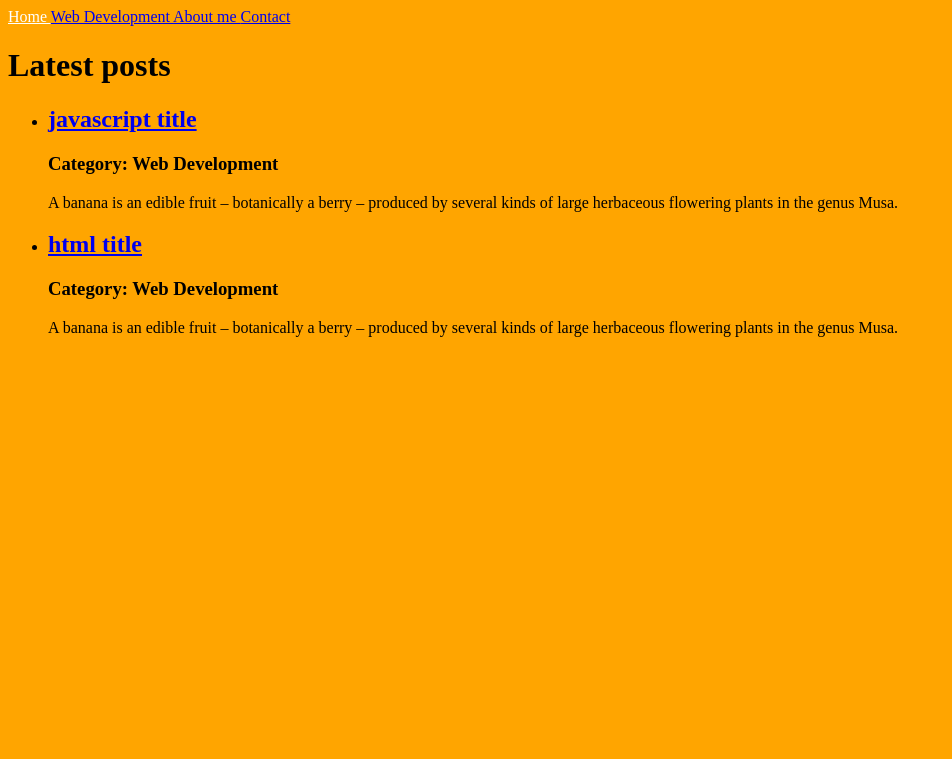
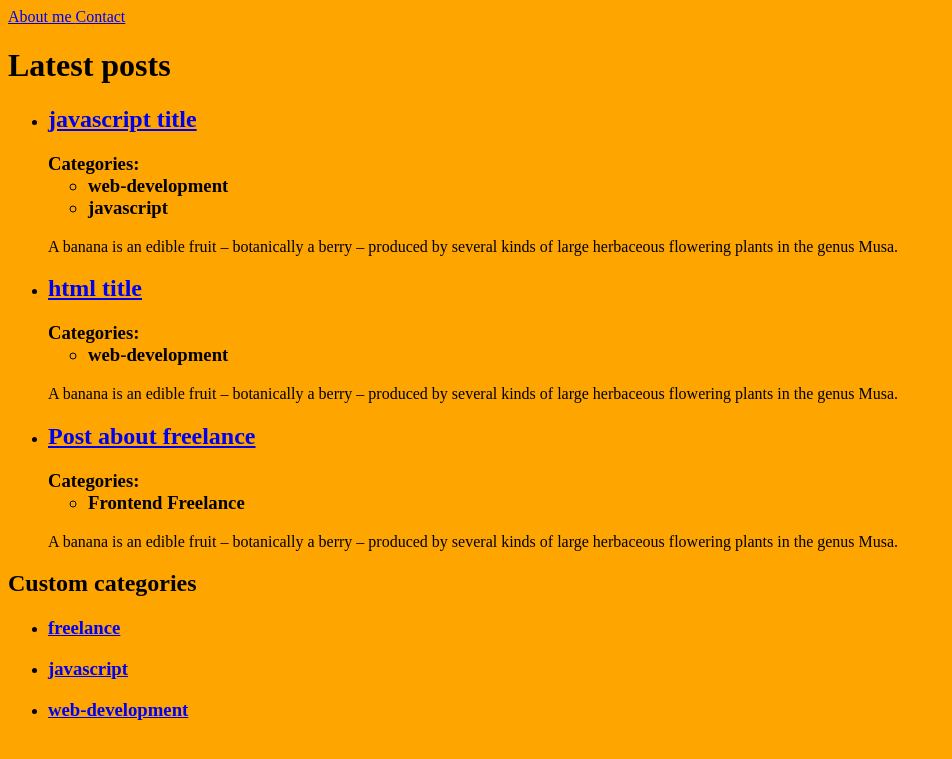
Before and after one commit to irensaywhen/iren-says-blog, a Jekyll site: the page built from index.html, in a window 1280 px wide. Shown: the top 759 px of the page, without its empty margins (0-952 px from the left). Built offline with Jekyll 4.4.1, drawn with Linux system fonts in a browser that asks for light colours.

Commit message:
Example content and category pages added

```diff
--- /dev/null
+++ b/_category/freelance.md
@@ -0,0 +1,4 @@
+---
+tag: freelance
+permalink: /categories/freelance
+---
--- /dev/null
+++ b/_category/javascript.md
@@ -0,0 +1,4 @@
+---
+tag: javascript
+permalink: /categories/javascript
+---
--- a/_config.yml
+++ b/_config.yml
@@ -2,3 +2,24 @@
   - package.json
   - node_modules
   - gulpfile.js
+
+collections:
+  category:
+    output: true
+
+defaults:
+  - scope:
+      path: ""
+      type: "category"
+    values:
+      layout: "category"
+  - scope:
+      path: ""
+      type: "posts"
+    values:
+      layout: "post"
+      permalink: "/:slugified_categories/:title"
+  - scope:
+      path: ""
+    values:
+      layout: "default"
--- /dev/null
+++ b/_includes/post_preview.html
@@ -0,0 +1 @@
+<!--Make post preview here-->
--- /dev/null
+++ b/_layouts/page.html
@@ -0,0 +1,5 @@
+---
+layout: default
+---
+<h1>{{ page.title }}</h1>
+{{ content }}
--- /dev/null
+++ b/_posts/Freelance/2018-08-20-freelance.md
@@ -0,0 +1,16 @@
+---
+title:  Post about freelance
+slug: post-about-freelance
+permalink: "/:slugified_categories/:title"
+
+categories:
+  - Frontend Freelance
+---
+A banana is an edible fruit – botanically a berry – produced by several kinds
+of large herbaceous flowering plants in the genus Musa.
+
+In some countries, bananas used for cooking may be called "plantains",
+distinguishing them from dessert bananas. The fruit is variable in size, color,
+and firmness, but is usually elongated and curved, with soft flesh rich in
+starch covered with a rind, which may be green, yellow, red, purple, or brown
+when ripe.
--- a/Web Development/_posts/2018-08-20-javascript.md
+++ b/_posts/Programming/2018-08-20-javascript.md
@@ -1,6 +1,9 @@
 ---
-layout: post
 title:  javascript title
+
+categories:
+  - web-development
+  - javascript
 ---
 A banana is an edible fruit – botanically a berry – produced by several kinds
 of large herbaceous flowering plants in the genus Musa.
--- /dev/null
+++ b/about.html
@@ -0,0 +1,6 @@
+---
+layout: page
+title: "About me"
+permalink: "/about"
+---
+<p>This is the about me page</p>
--- /dev/null
+++ b/contact.html
@@ -0,0 +1,6 @@
+---
+layout: page
+title: "Contact me"
+permalink: "/contact"
+---
+<p>This is the contact me page</p>
--- a/index.html
+++ b/index.html
@@ -7,10 +6,33 @@
 
 <ul>
     {% for post in site.posts %}
-      <li>
-        <h2><a href="{{ post.url }}">{{ post.title }}</a></h2>
-        <h3>Category: {{ post.categories | first }}</h3>
-        {{ post.excerpt }}
-      </li>
+        <li>
+            <h2>
+                <a
+                    href="{{ post.url }}">{{ post.title }}</a>
+            </h2>
+            <h3>Categories:
+                <ul>
+                    {% for category in post.categories %}
+                        <li>{{ category }}</li>
+                    {% endfor %}
+                </ul>
+            </h3>
+            {{ post.excerpt }}
+        </li>
     {% endfor %}
-  </ul>
+</ul>
+
+<h2>Custom categories</h2>
+
+<ul>
+    {% for category in site.category %}
+        <li>
+            <h3>
+                <a
+                    href="{{ category.url }}">{{ category.tag }}</a>
+            </h3>
+
+        </li>
+    {% endfor %}
+</ul>
```
Also changed, not shown: other parts of index.html (+0 -1 lines), _category/web-development.md (added, +4 -0 lines), _data/navigation.yml (+2 -6 lines), _drafts/my-first-draft.md (added, +4 -0 lines), _layouts/category.html (added, +20 -0 lines), _posts/Programming/2018-08-20-html.md (renamed from Web Development/_posts/2018-08-20-html.md, +3 -1 lines).
